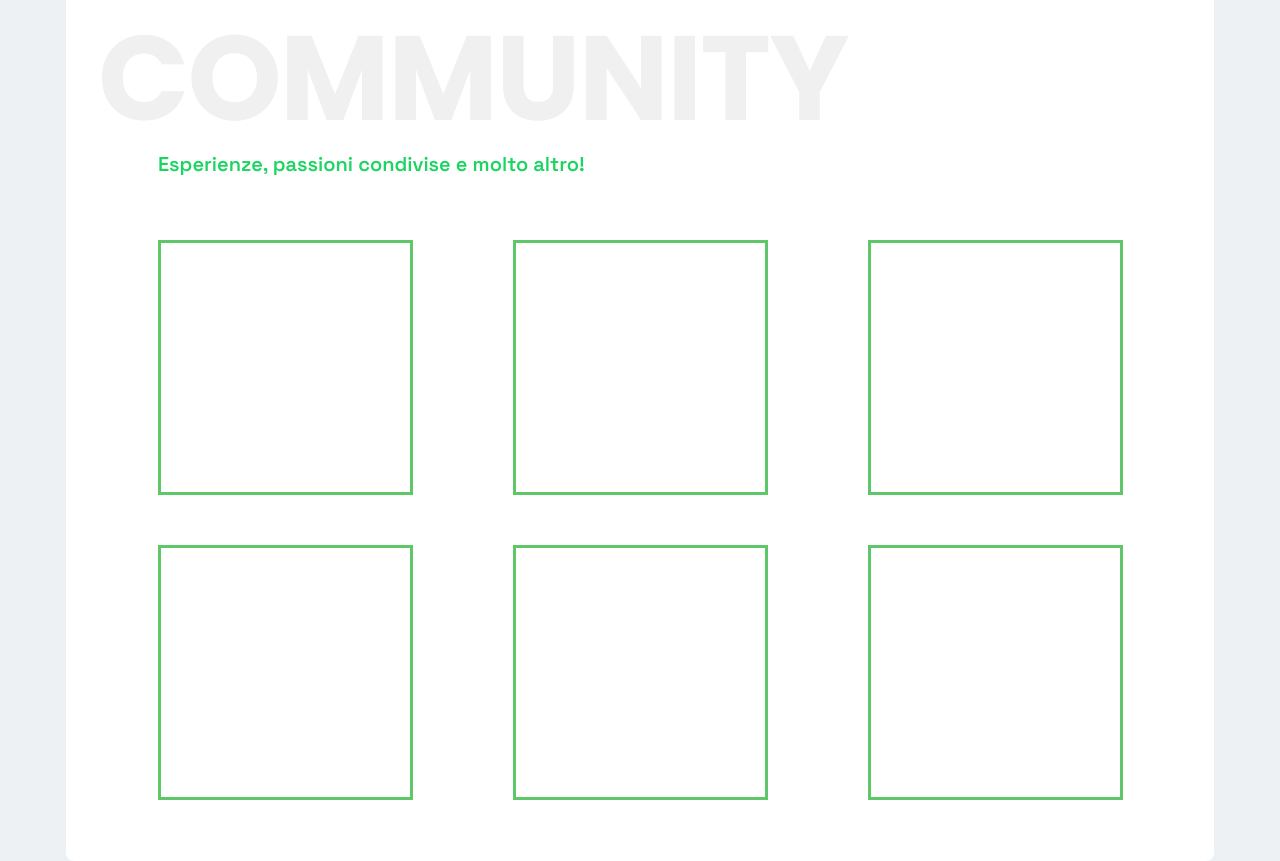
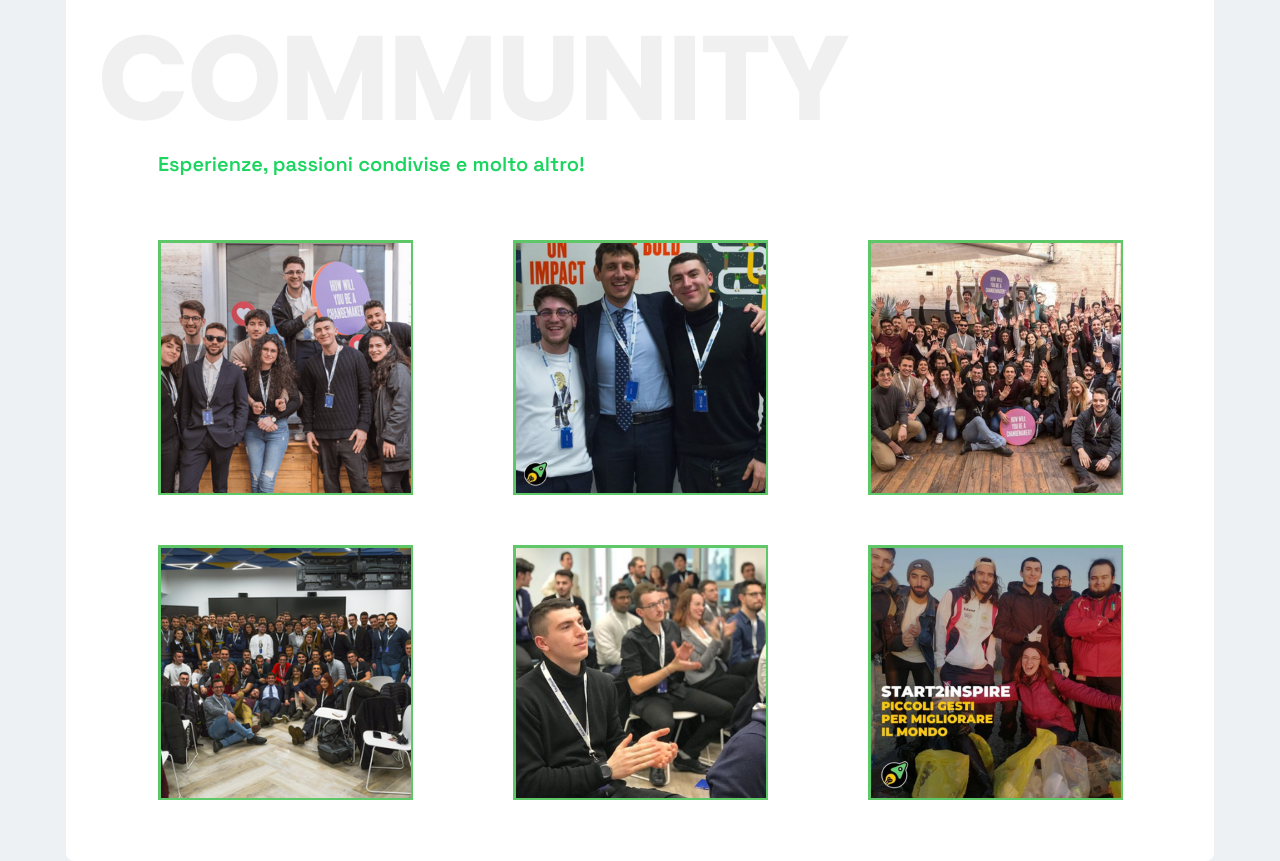
Before and after one commit to ludovicobesana/S2I-HTML-CSS, a plain HTML site: page index.html in a window 1280 px wide. Shown: the part 933-1794 px from the top of the page. Drawn offline with Linux system fonts and the light colour scheme.

Commit message:
feat: Add community section photos

```diff
--- a/index.html
+++ b/index.html
@@ -196,6 +196,42 @@ div .community_photos {
   row-gap: 50px;
 }
 
+.community__photo:nth-child(1) div {
+  background-image: url(images/photo-1.png);
+  width: 250px;
+  height: 250px;
+}
+
+.community__photo:nth-child(2) div {
+  background-image: url(images/photo-2.png);
+  width: 250px;
+  height: 250px;
+}
+
+.community__photo:nth-child(3) div {
+  background-image: url(images/photo-3.png);
+  width: 250px;
+  height: 250px;
+}
+
+.community__photo:nth-child(4) div {
+  background-image: url(images/photo-4.png);
+  width: 250px;
+  height: 250px;
+}
+
+.community__photo:nth-child(5) div {
+  background-image: url(images/photo-5.png);
+  width: 250px;
+  height: 250px;
+}
+
+.community__photo:nth-child(6) div {
+  background-image: url(images/photo-6.png);
+  width: 250px;
+  height: 250px;
+}
+
 </style>
 
 
@@ -265,12 +301,12 @@ div .community_photos {
   <div class="community__title noselect">COMMUNITY</div>
   <div class="community__subtitle noselect">Esperienze, passioni condivise e molto altro!</div>
   <div class="community_photos">
-    <div class="community__photo"></div>
-    <div class="community__photo"></div>
-    <div class="community__photo"></div>
-    <div class="community__photo"></div>
-    <div class="community__photo"></div>
-    <div class="community__photo"></div>
+    <div class="community__photo"> <div> </div> </div>
+    <div class="community__photo"> <div> </div> </div>
+    <div class="community__photo"> <div> </div> </div>
+    <div class="community__photo"> <div> </div> </div>
+    <div class="community__photo"> <div> </div> </div>
+    <div class="community__photo"> <div> </div> </div>
   </div>
 </div>
 </section>
```
Also changed, not shown: images/photo-1.png (added), images/photo-2.png (added), images/photo-3.png (added), images/photo-4.png (added), images/photo-5.png (added), images/photo-6.png (added).
